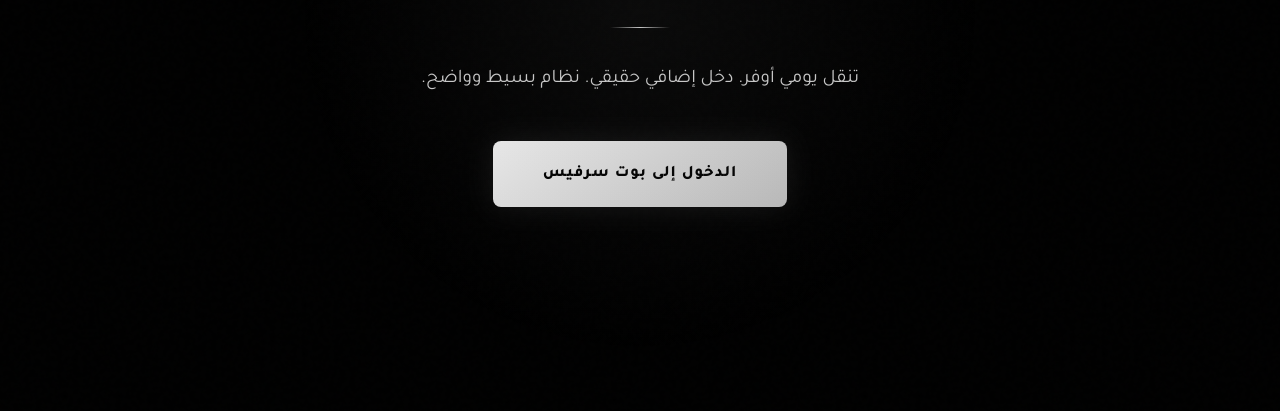
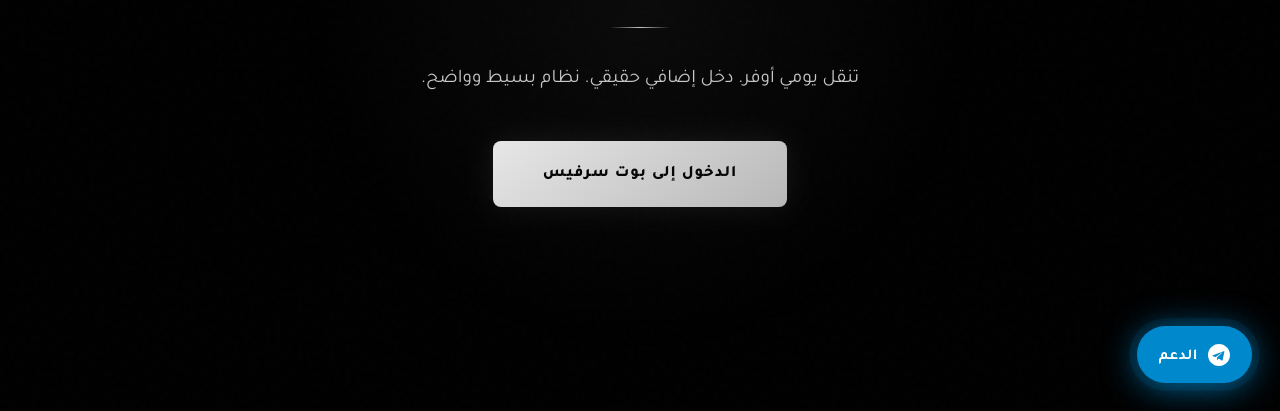
Before and after one commit to hatimmts/sarmad-landing, a plain HTML site: page index.html in a window 1280 px wide. Shown: the part 389-800 px from the top of the page. Drawn offline with Linux system fonts and the light colour scheme.

Commit message:
Sarfees 1.1
Adding support link

```diff
--- a/index.html
+++ b/index.html
@@ -105,6 +105,52 @@ body.en .feature-list{text-align:left;}
   .closing{padding:70px 18px;}
   .modal-box{padding:28px 20px;}
 }
+
+/* ─── FLOATING TELEGRAM BUTTON ─── */
+@keyframes tg-pulse{
+  0%,100%{box-shadow:0 4px 20px rgba(0,136,204,.45);}
+  50%{box-shadow:0 4px 36px rgba(0,136,204,.80),0 0 0 8px rgba(0,136,204,.10);}
+}
+.tg-float{
+  position:fixed;
+  bottom:28px;
+  right:28px;
+  z-index:999;
+  display:flex;
+  align-items:center;
+  gap:10px;
+  padding:14px 22px;
+  background:#0088cc;
+  color:#fff;
+  font-family:'Inter','Tajawal',sans-serif;
+  font-size:.95rem;
+  font-weight:700;
+  letter-spacing:.5px;
+  text-decoration:none;
+  border-radius:50px;
+  box-shadow:0 4px 20px rgba(0,136,204,.45);
+  animation:tg-pulse 3.5s ease-in-out infinite;
+  transition:transform .18s ease,box-shadow .18s ease,background .18s ease;
+  -webkit-tap-highlight-color:transparent;
+}
+.tg-float:hover{
+  transform:scale(1.06) translateY(-2px);
+  background:#0099dd;
+  box-shadow:0 8px 32px rgba(0,136,204,.65);
+  animation:none;
+}
+.tg-float:active{
+  transform:scale(.96);
+  background:#0077bb;
+  box-shadow:0 2px 10px rgba(0,136,204,.4);
+}
+.tg-float svg{flex-shrink:0;width:22px;height:22px;fill:#fff;}
+
+/* icon-only circle on very small screens */
+@media(max-width:420px){
+  .tg-float{padding:0;width:54px;height:54px;justify-content:center;border-radius:50%;}
+  .tg-float .tg-label{display:none;}
+}
 </style>
 </head>
 <body>
@@ -160,6 +206,15 @@ body.en .feature-list{text-align:left;}
 </div>
 
 <div class="footer">SARMAD PROTOCOL &nbsp;·&nbsp; <span id="footerText"></span></div>
+
+<!-- FLOATING TELEGRAM SUPPORT BUTTON -->
+<a class="tg-float" href="https://t.me/SarfeesSupportBot?start=web" target="_blank" rel="noopener noreferrer" aria-label="Telegram Support">
+  <!-- Telegram SVG icon -->
+  <svg viewBox="0 0 24 24" xmlns="http://www.w3.org/2000/svg">
+    <path d="M12 0C5.373 0 0 5.373 0 12s5.373 12 12 12 12-5.373 12-12S18.627 0 12 0zm5.894 8.221-1.97 9.28c-.145.658-.537.818-1.084.508l-3-2.21-1.447 1.394c-.16.16-.295.295-.605.295l.213-3.053 5.56-5.023c.242-.213-.054-.333-.373-.12L8.32 14.26l-2.96-.924c-.643-.204-.657-.643.136-.953l11.57-4.461c.537-.194 1.006.131.828.299z"/>
+  </svg>
+  <span class="tg-label" id="tgSupportLabel">Support</span>
+</a>
 
 <!-- MODAL -->
 <div class="modal" id="supportModal">
@@ -319,6 +374,7 @@ function applyLang(){
   document.getElementById("cancelBtn").innerText=L.cancelBtn;
   document.getElementById("supportName").placeholder=L.namePlaceholder;
   document.getElementById("supportMessage").placeholder=L.msgPlaceholder;
+  document.getElementById("tgSupportLabel").innerText=L.supportBtn;
 }
 
 function toggleLang(){currentLang=currentLang==="ar"?"en":"ar";applyLang();}
```
